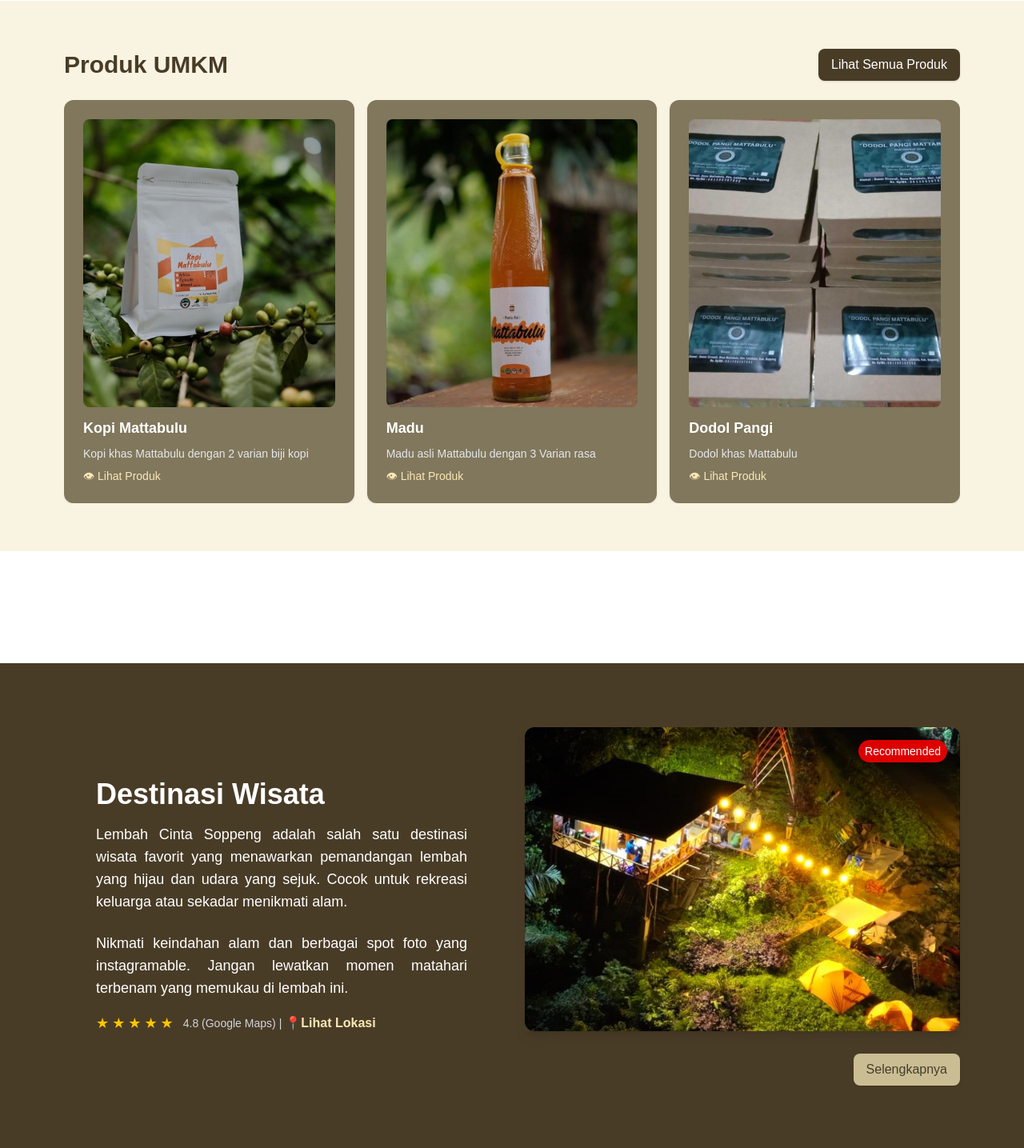
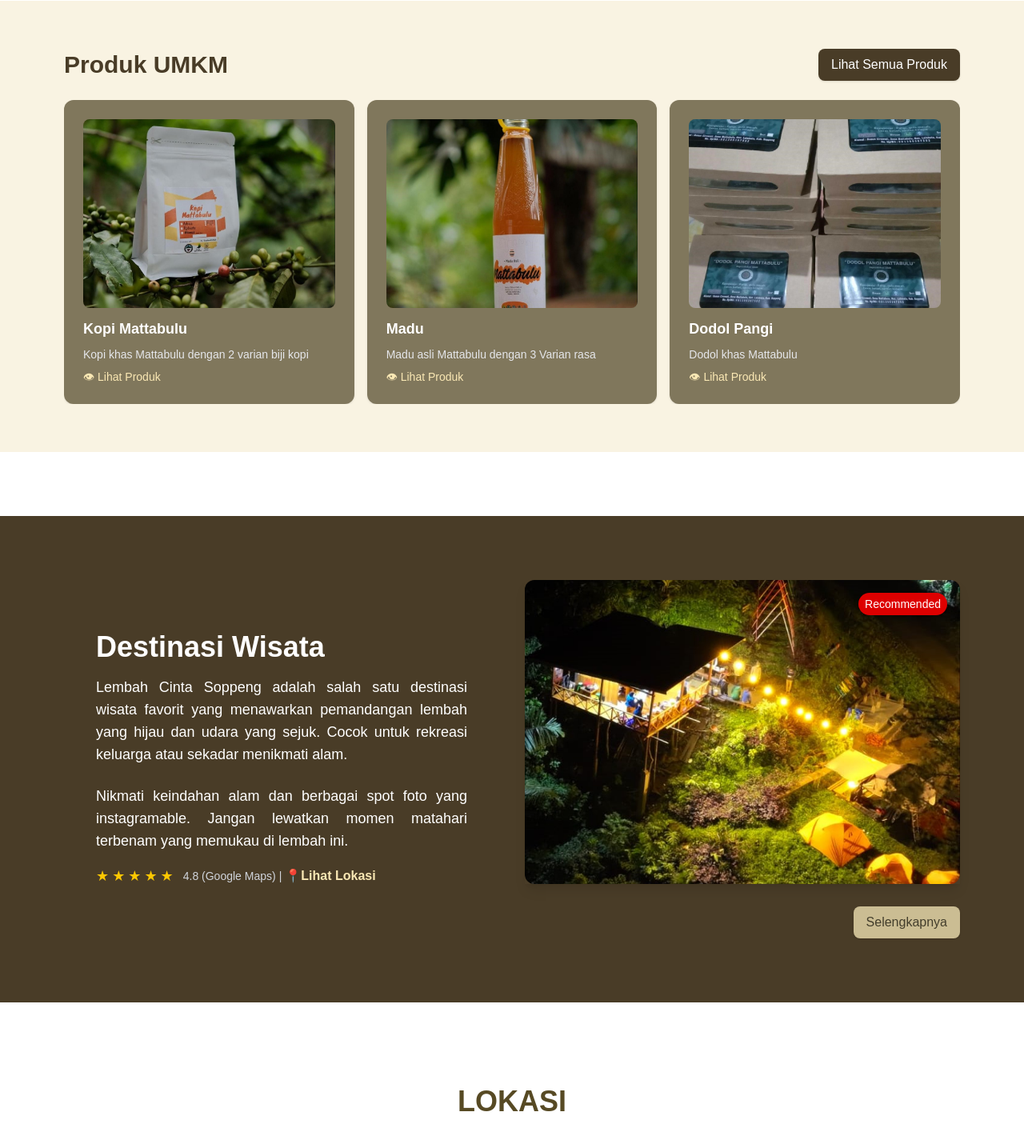
Before and after one commit to pesonamattabulu/pesonamattabulu, a Next.js app: page / in a window 1280 px wide. Shown: the part 1460-2895 px from the top of the page at 80% size. Built offline with nearby package versions, Linux system fonts and the light colour scheme; grey boxes are pictures that could not be loaded.

Commit message:
fix product box at homepage

```diff
--- a/src/app/page.js
+++ b/src/app/page.js
@@ -12,6 +12,7 @@ const rockSalt = Rock_Salt({
   weight: "400", // Rock Salt cuma ada regular
 });
 
+// Deskripsi jangan panjang, cukup beberapa kalimat
 const produkList = [
   { id: 1, nama: "Kopi Mattabulu", deskripsi: "Kopi khas Mattabulu dengan 2 varian biji kopi", img: "/kopi.jpg", link: "/umkm/produk-umkm/KopiMattabulu" },
   { id: 2, nama: "Madu", deskripsi: "Madu asli Mattabulu dengan 3 Varian rasa", img: "/madu.jpg", link: "/umkm/produk-umkm/Madu" },
@@ -74,7 +75,7 @@ export default function Home() {
             {/* Deskripsi */}
             <div className="flex flex-col mt-5 md:mt-0 bg-[#f9f3e2] md:bg-white">
                 <h2 className="text-[#493c27] font-bold mb-2 text-[10px] sm:text-xl md:text-3xl">
-                    Profil Desa Mattabulu
+                  Profil Desa Mattabulu
                 </h2>
                 <p className="leading-relaxed text-[10px] sm:text-sm md:text-base text-gray-700 text-justify">
                   Desa Mattabulu adalah desa yang terletak di Kecamatan Lalabata, Kabupaten Soppeng.
@@ -139,12 +140,12 @@ export default function Home() {
             <SwiperSlide key={produk.id}>
               <a
                 href={produk.link}
-                className="group bg-[#80775C] rounded-xl shadow p-6 flex flex-col h-full min-h-[320px] space-y-2 transform transition-transform duration-300 hover:scale-95"
+                className="group bg-[#80775C] rounded-xl shadow p-6 flex flex-col h-full min-h-[420px] md:min-h-[360px] space-y-2 transform transition-transform duration-300 hover:scale-95"
               >
                 <img
                   src={produk.img}
                   alt={produk.nama}
-                  className="w-full h-full md:h-90 object-cover rounded-lg mb-3"
+                  className="w-full aspect-[4/3] md:h-full object-cover rounded-lg mb-3"
                 />
                 <h3 className="text-sm md:text-lg font-bold text-white">{produk.nama}</h3>
                 <p className="text-xs md:text-sm text-gray-200">{produk.deskripsi}</p>
@@ -153,13 +154,14 @@ export default function Home() {
                 </span>
               </a>
             </SwiperSlide>
+
               ))}
             </Swiper>
           </div>
         </div>
 
     {/* Destinasi Wisata */}
-      <div className="bg-[#493c27] py-20 mb-10 md:mt-20">
+      <div className="bg-[#493c27] py-20 mb-10 md:mt-5">
         <div className="container mx-auto px-6 md:px-20">
           <div className="grid md:grid-cols-2 gap-8 items-center">
 
```
